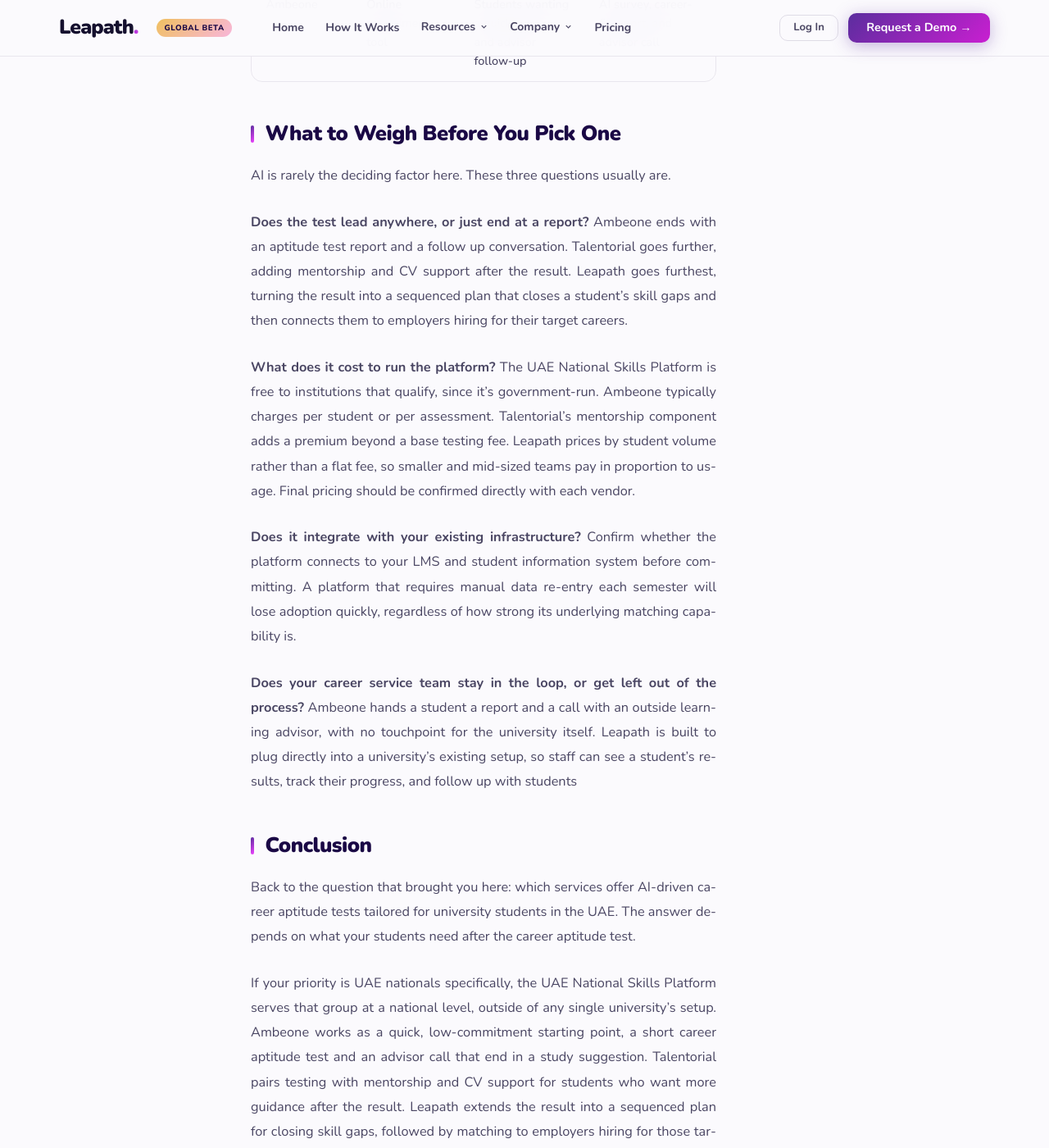
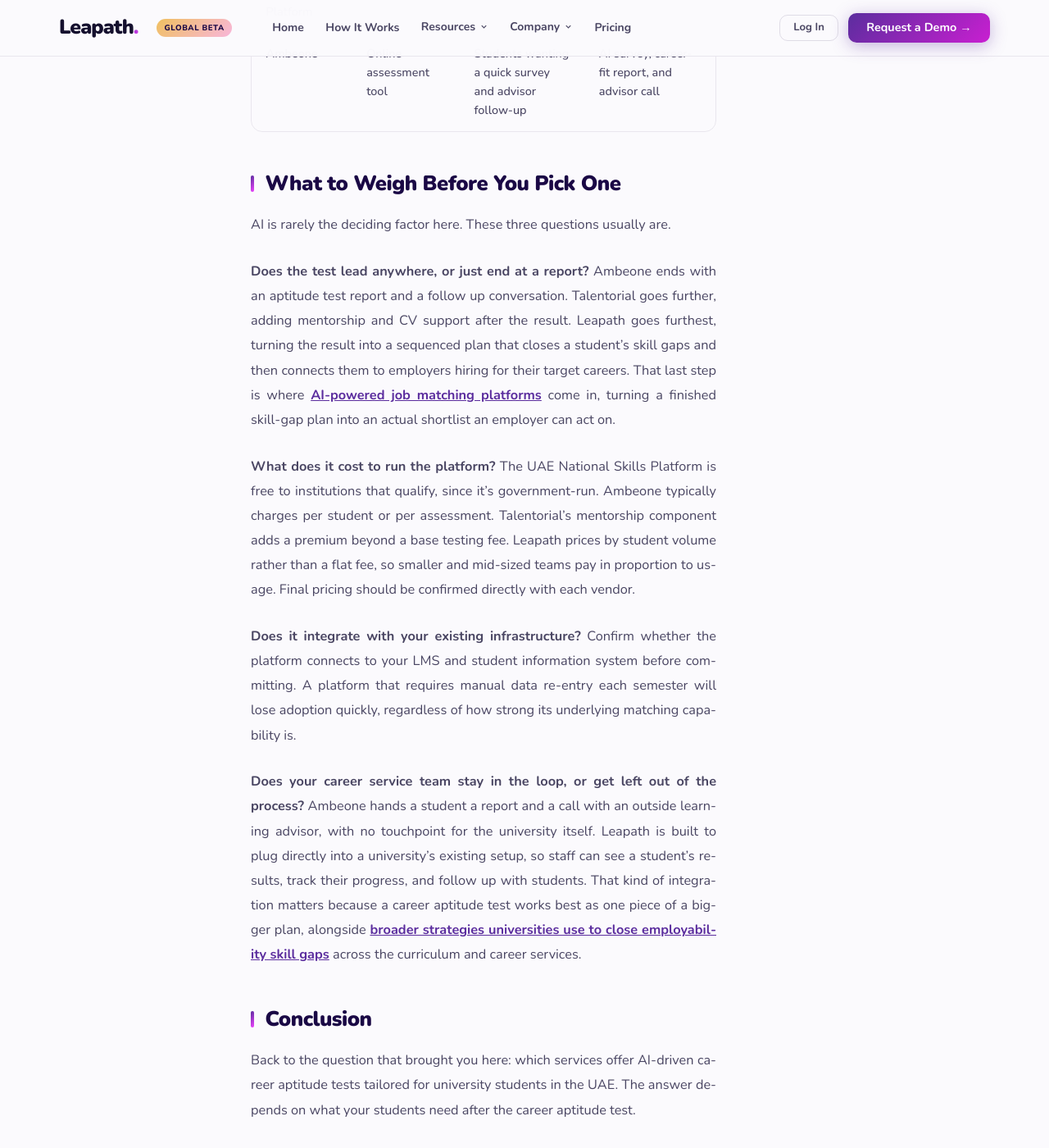
Before and after one commit to Leapath/leapath-website, a Jekyll site: the page built from _data/_v2_blog/what-services-offer-AI-driven-career-aptitude-tests-tailored-for-university-students-in-UAE.md, in a window 1280 px wide and 1400 px high, scrolled down 6542 px. Shown: the whole window at 82% size. Built offline with Jekyll 4.4.1, drawn with Linux system fonts in a browser that asks for light colours; some of the changed text lies outside the part shown.

Commit message:
Add internal cross-links between skill-gap, university-strategies, aptitude-test, and job-matching blog posts
Co-Authored-By: Claude Sonnet 5 <noreply@anthropic.com>

```diff
--- a/_data/_v2_blog/what-services-offer-AI-driven-career-aptitude-tests-tailored-for-university-students-in-UAE.md
+++ b/_data/_v2_blog/what-services-offer-AI-driven-career-aptitude-tests-tailored-for-university-students-in-UAE.md
@@ -73,7 +73,7 @@ AI makes this experience faster and more personalised. It can study a student's
 
 ![Leapath Hero Section](/assets/v2/images/blogs/what-services-offer-AI-driven-career-aptitude-tests-tailored-for-university-students-in-UAE/leapath-platform.jpg){:loading="lazy"}
 
-[Leapath](/contact/) is an online platform that goes beyond scoring students. It identifies the exact skills they're missing, builds a step-by-step plan to close those gaps, then matches them with employers hiring for their target careers. It's used by university career services teams
+[Leapath](/contact/) is an online platform that goes beyond scoring students. It identifies the exact skills they're missing, builds a step-by-step plan to close those gaps, then matches them with employers hiring for their target careers. That step-by-step plan fits into a bigger trend: more [online platforms are being built specifically to close the UAE's student skill gap](/blog/how-can-online-platforms-help-reduce-skill-gap-uae/), not just measure it. It's used by university career services teams
 
 Its features include:
 
@@ -152,13 +152,13 @@ Ambeone's quick survey and advisor call are convenient for a student's first ste
 
 AI is rarely the deciding factor here. These three questions usually are.
 
-**Does the test lead anywhere, or just end at a report?** Ambeone ends with an aptitude test report and a follow up conversation. Talentorial goes further, adding mentorship and CV support after the result. Leapath goes furthest, turning the result into a sequenced plan that closes a student's skill gaps and then connects them to employers hiring for their target careers.
+**Does the test lead anywhere, or just end at a report?** Ambeone ends with an aptitude test report and a follow up conversation. Talentorial goes further, adding mentorship and CV support after the result. Leapath goes furthest, turning the result into a sequenced plan that closes a student's skill gaps and then connects them to employers hiring for their target careers. That last step is where [AI-powered job matching platforms](/blog/which-career-readiness-platforms-offer-AI-powered-job-matching-services-for-university-students-in-UAE/) come in, turning a finished skill-gap plan into an actual shortlist an employer can act on.
 
 **What does it cost to run the platform?** The UAE National Skills Platform is free to institutions that qualify, since it's government-run. Ambeone typically charges per student or per assessment. Talentorial's mentorship component adds a premium beyond a base testing fee. Leapath prices by student volume rather than a flat fee, so smaller and mid-sized teams pay in proportion to usage. Final pricing should be confirmed directly with each vendor.
 
 **Does it integrate with your existing infrastructure?** Confirm whether the platform connects to your LMS and student information system before committing. A platform that requires manual data re-entry each semester will lose adoption quickly, regardless of how strong its underlying matching capability is.
 
-**Does your career service team stay in the loop, or get left out of the process?** Ambeone hands a student a report and a call with an outside learning advisor, with no touchpoint for the university itself. Leapath is built to plug directly into a university's existing setup, so staff can see a student's results, track their progress, and follow up with students
+**Does your career service team stay in the loop, or get left out of the process?** Ambeone hands a student a report and a call with an outside learning advisor, with no touchpoint for the university itself. Leapath is built to plug directly into a university's existing setup, so staff can see a student's results, track their progress, and follow up with students. That kind of integration matters because a career aptitude test works best as one piece of a bigger plan, alongside [broader strategies universities use to close employability skill gaps](/blog/university-strategies-employability-skill-gap/) across the curriculum and career services.
 
 ## Conclusion
 {: #conclusion}
```
Also changed, not shown: _data/_v2_blog/how-can-online-platforms-help-reduce-skill-gap-uae.md (+3 -3 lines), _data/_v2_blog/university-strategies-employability-skill-gap.md (+3 -3 lines), _data/_v2_blog/which-career-readiness-platforms-offer-AI-powered-job-matching-services-for-university-students-in-UAE.md (+3 -3 lines).
